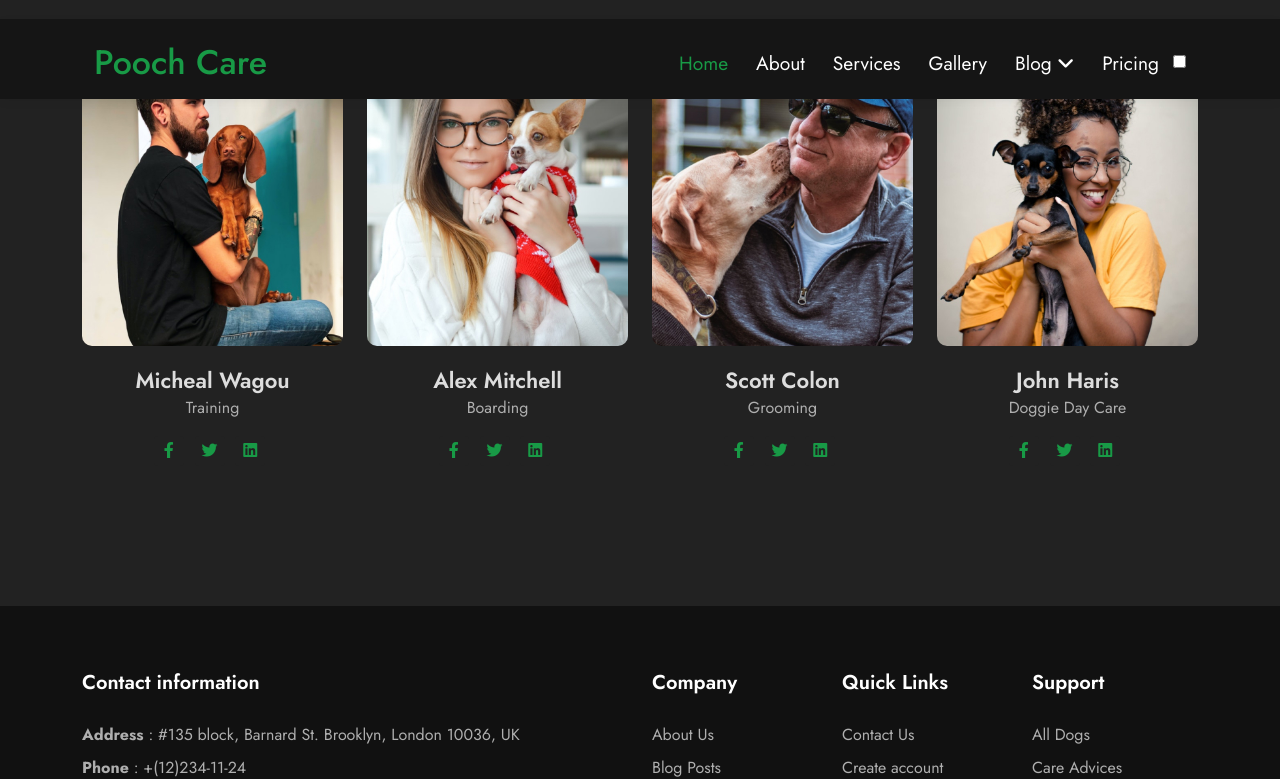
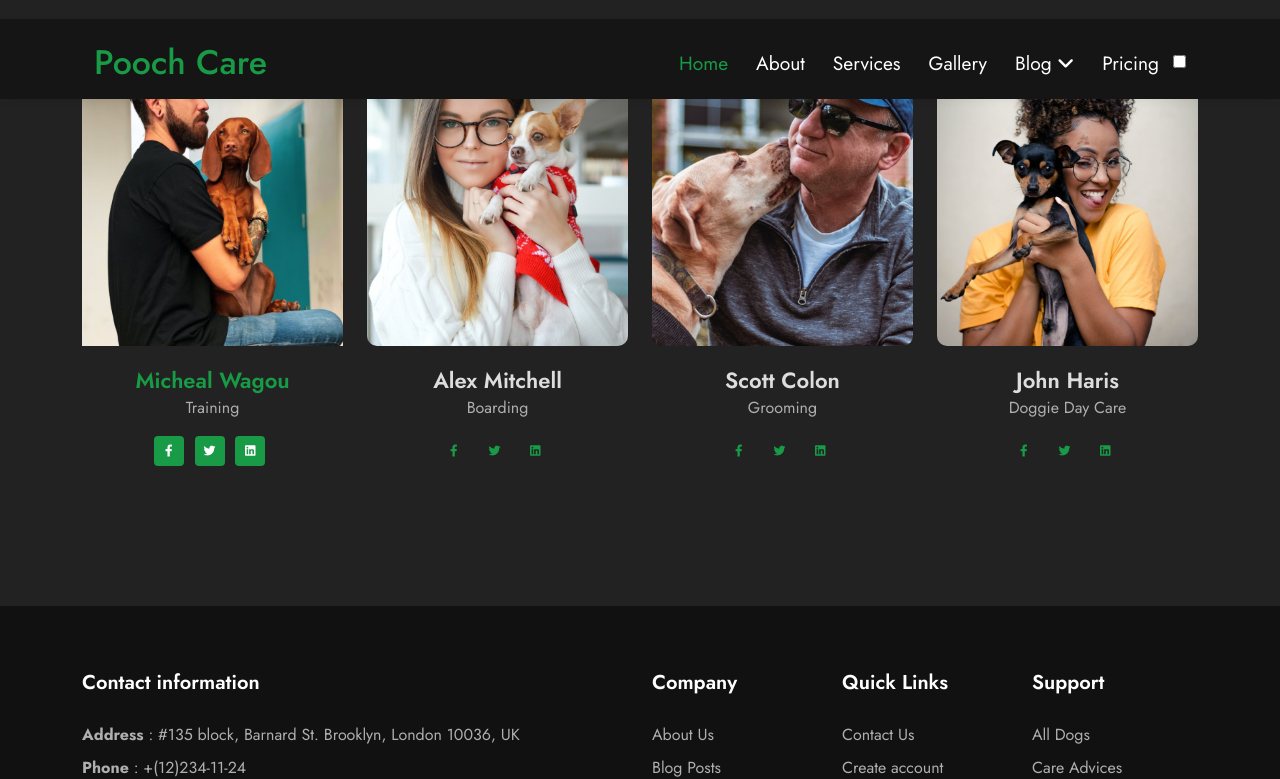
Before and after one commit to ben27625/Pooch__care, a plain HTML site: page home/about.html in a window 1280 px wide. In both pictures the pointer is over the link "Micheal Wagou". Shown: the part 2072-2851 px from the top of the page. Drawn offline with nearby package versions, Linux system fonts and the light colour scheme.

Commit message:
fix about

```diff
--- a/home/css/style.css
+++ b/home/css/style.css
@@ -1209,3 +1209,25 @@ div#small-dialog iframe {
 
     color: var(--primary-color);
 }
+
+.ourExperts .team-wrap .social a span {
+    font-size:12px;
+    line-height: 30px;
+    display: block;
+}
+
+.ourExperts .team-wrap .team-info:hover .name-pos a {
+    color: var(--primary-color);
+
+}
+
+.ourExperts .team-wrap .team-info:hover .social-left a {
+    color: #fff;
+    background-color: var(--primary-color);
+}
+
+.ourExperts .team-wrap .team-info:hover img {
+    transform: scale(1.1);
+    border-radius: 6px;
+
+}
```
